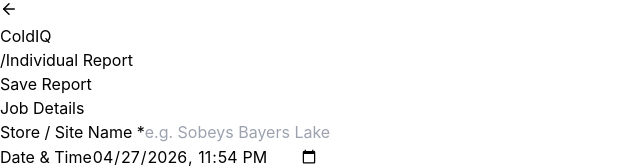
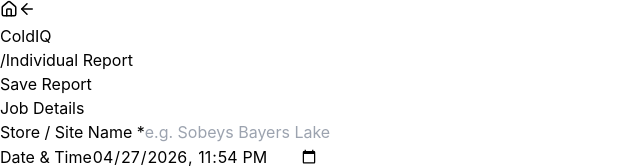
Before and after one commit to silkfest/supermarkettech, a Next.js app: page /maintenance/individual-report in a window 1280 px wide. Shown: the top 168 px of the page, without its empty margins (0-640 px from the left). Built offline with nearby package versions, Linux system fonts and the light colour scheme.

Commit message:
feat: add Home button to all pages missing dashboard nav

```diff
--- a/app/maintenance/individual-report/page.tsx
+++ b/app/maintenance/individual-report/page.tsx
@@ -1,7 +1,7 @@
 'use client'
 import { useState, useEffect, useRef, Suspense } from 'react'
 import { useRouter, useSearchParams } from 'next/navigation'
-import { ArrowLeft, Plus, X, Camera, Loader2 } from 'lucide-react'
+import { ArrowLeft, Plus, X, Camera, Loader2, Home } from 'lucide-react'
 
 interface Photo { url: string; label: string }
 
@@ -96,6 +96,7 @@
       {/* Header */}
       <div className="bg-white border-b border-slate-200 px-6 py-4 flex items-center justify-between">
         <div className="flex items-center gap-3">
+          <button onClick={() => router.push('/dashboard')} className="text-slate-400 hover:text-slate-600" title="Dashboard"><Home size={18}/></button>
           <button onClick={() => router.back()} className="text-slate-400 hover:text-slate-600"><ArrowLeft size={18}/></button>
           <div className="flex items-baseline gap-0.5">
             <span className="text-lg font-bold text-blue-600">Cold</span>
```
